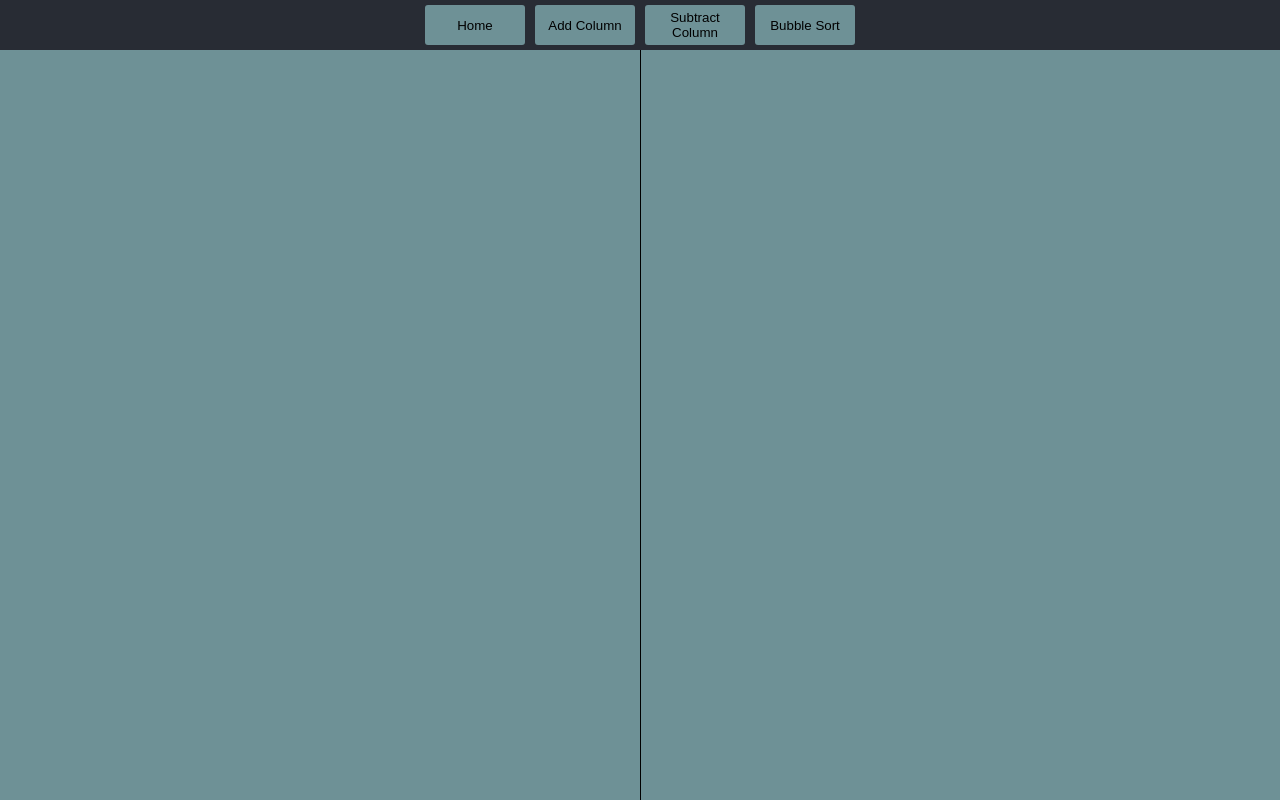
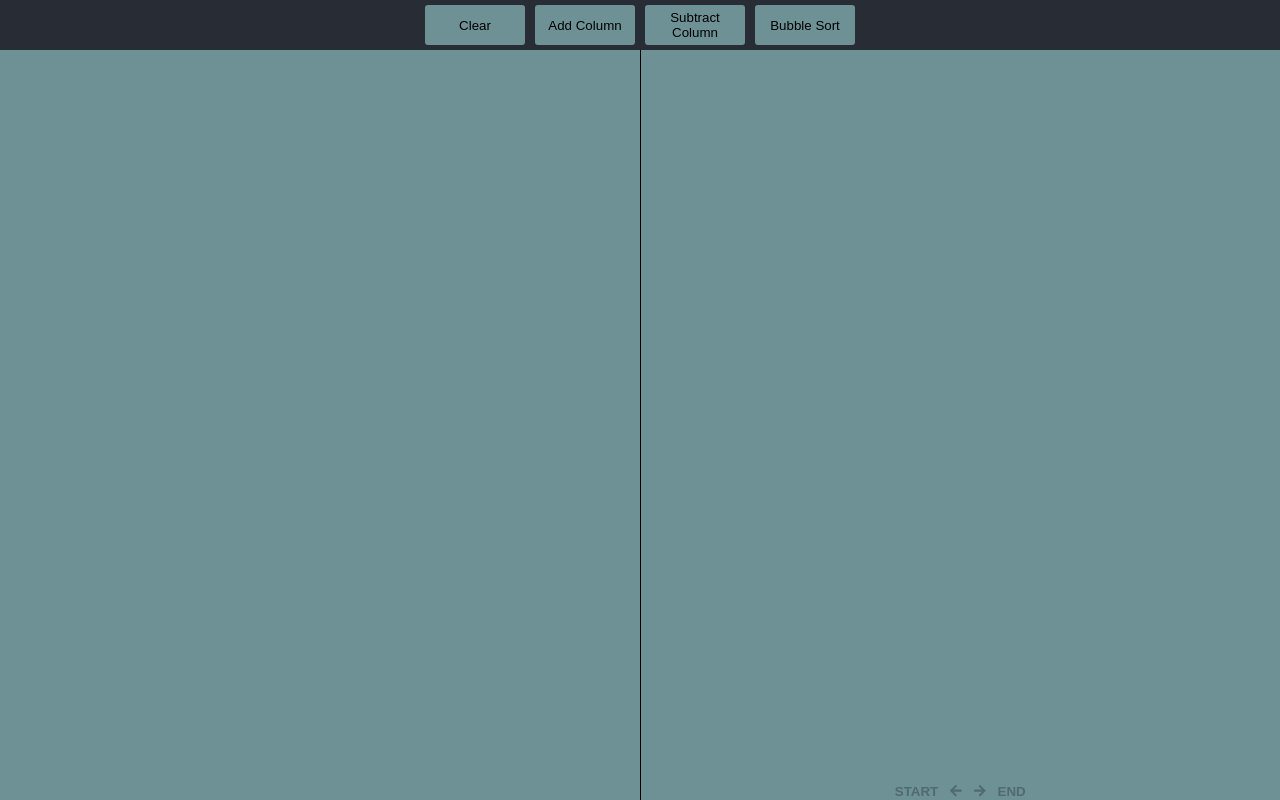
Before and after one commit to sm0ol/algoviz, a React (Create React App) app: page / in a window 1280 px wide. Built offline with nearby package versions, Linux system fonts and the light colour scheme.

Commit message:
Added History navigation functionality and Clear button instead of Home

```diff
--- a/package.json
+++ b/package.json
@@ -3,6 +3,9 @@
   "version": "0.1.0",
   "private": true,
   "dependencies": {
+    "@fortawesome/fontawesome-svg-core": "^1.2.25",
+    "@fortawesome/free-solid-svg-icons": "^5.11.2",
+    "@fortawesome/react-fontawesome": "^0.1.7",
     "react": "^16.11.0",
     "react-dom": "^16.11.0",
     "react-scripts": "3.2.0",
--- a/src/App.css
+++ b/src/App.css
@@ -73,9 +73,29 @@
   background-color: #6e9196;
   display: flex;
   flex: 1 1 50%;
+  flex-direction: column;
+  align-items: center;
+  justify-content: flex-end;
+}
+
+.history-button {
+  border: none;
+  background-color: transparent;
+  cursor: pointer;
+}
+
+.history-button:disabled {
+  cursor: auto;
+}
+
+.sorted-columns {
+  display: flex;
   flex-direction: row;
   align-items: flex-end;
-  justify-content: center;
+}
+
+.sorted-columns button {
+  display: none;
 }
 
 .algo-viz-column-container {
@@ -98,6 +118,7 @@
   border: none;
   background-color: transparent;
   cursor: pointer;
+  font-weight: bold;
 }
 
 .algo-viz-square {
--- a/src/App.js
+++ b/src/App.js
@@ -1,9 +1,12 @@
 import React from 'react';
-import logo from './logo.svg';
 import Navbar from './components/navbar';
-import VizBox from './components/vizbox';
 import VizColumn from './components/vizcolumn';
 import './App.css';
+import { library } from '@fortawesome/fontawesome-svg-core'
+import { FontAwesomeIcon } from '@fortawesome/react-fontawesome'
+import { faArrowLeft, faArrowRight } from '@fortawesome/free-solid-svg-icons'
+
+library.add(faArrowLeft, faArrowRight);
 
 class App extends React.Component {
   constructor(props){
@@ -14,10 +17,18 @@ class App extends React.Component {
       sortedColumnArr: []
     }
 
+    this.history = [];
+    this.historyTracker = 0;
+
     this.onAddBox = this.onAddBox.bind(this);
     this.handleAddColumn = this.handleAddColumn.bind(this);
     this.bubbleSort = this.bubbleSort.bind(this);
     this.switchColumns = this.switchColumns.bind(this);
+    this.incrementHistory = this.incrementHistory.bind(this);
+    this.decrementHistory = this.decrementHistory.bind(this);
+    this.clearContent = this.clearContent.bind(this);
+    this.goToStart = this.goToStart.bind(this);
+    this.goToEnd = this.goToEnd.bind(this);
   }
 
   onAddBox(colIndex, boxAmount) {
@@ -42,19 +53,23 @@ class App extends React.Component {
   bubbleSort(){
     let cols = [...this.state.columnArr];
     let len = cols.length;
+    this.history = [];
+    this.history.push([...cols]);
     for(let i = 0; i < len - 1; i++){
       for(let j = 0; j < len - 1; j++){
         if(cols[j].boxes.length > cols[j + 1].boxes.length) {
           let tmp = cols[j];
           cols[j] = cols[j + 1];
           cols[j + 1] = tmp;
+          this.history.push([...cols]);
         }
       }
     }
 
+    this.historyTracker = this.history.length - 1;
     this.setState({
-      sortedColumnArr: cols
-    }, () => console.log(this.state));
+      sortedColumnArr: [...cols]
+    });
   }
 
   switchColumns(col1, col2){
@@ -74,11 +89,48 @@ class App extends React.Component {
     });
   }
 
+  incrementHistory(){
+    this.historyTracker++;
+    this.setState({
+      sortedColumnArr: this.history[this.historyTracker]
+    });
+  }
+
+  goToEnd(){
+    this.historyTracker = this.history.length - 1;
+    this.setState({
+      sortedColumnArr: this.history[this.historyTracker]
+    });
+  }
+
+  decrementHistory(){
+    this.historyTracker--;
+    this.setState({
+      sortedColumnArr: this.history[this.historyTracker]
+    });
+  }
+
+  goToStart(){
+    this.historyTracker = 0;
+    this.setState({
+      sortedColumnArr: this.history[this.historyTracker]
+    });
+  }
+
+  clearContent(){
+    this.setState({
+      columnArr: [],
+      sortedColumnArr: []
+    });
+    this.history = [];
+    this.historyTracker = 0;
+  }
+
   render () {
 
     return (
       <div className="App">
-        <Navbar updateColumnArr={this.handleAddColumn} updateBoxArr={this.handleAddBox} boxArr={this.state.boxArr} columnArr={this.state.columnArr} bubbleSort={this.bubbleSort}/>
+        <Navbar updateColumnArr={this.handleAddColumn} updateBoxArr={this.handleAddBox} boxArr={this.state.boxArr} columnArr={this.state.columnArr} bubbleSort={this.bubbleSort} clearContent={this.clearContent}/>
         <div className="algo-viz-content">
           <div className="algo-viz-content-unsorted">
             {this.state.columnArr.map((col, index) => {
@@ -88,11 +140,19 @@ class App extends React.Component {
             })}
           </div>
           <div className="algo-viz-content-sorted">
-            {this.state.sortedColumnArr.map((col, index) => {
-              return (
-                <VizColumn key={index} index={index} column={this.state.sortedColumnArr[index]} onAddBox={this.onAddBox}/>
-              );
-            })}
+            <div className="sorted-columns">
+              {this.state.sortedColumnArr.map((col, index) => {
+                return (
+                  <VizColumn key={index + 'sorted'} index={index} column={this.state.sortedColumnArr[index]}/>
+                );
+              })}
+            </div>
+            <div className="algo-history-buttons">
+              <button className="history-button" style={{fontWeight: `bold`}} disabled={this.historyTracker === 0} onClick={this.goToStart}>START</button>
+              <button className="history-button" disabled={this.historyTracker === 0} onClick={this.decrementHistory}><FontAwesomeIcon icon={faArrowLeft}></FontAwesomeIcon></button>
+              <button className="history-button" disabled={this.historyTracker === this.history.length - 1 || this.history.length === 0} onClick={this.incrementHistory}><FontAwesomeIcon icon={faArrowRight}></FontAwesomeIcon></button>
+              <button className="history-button" style={{fontWeight: `bold`}} disabled={this.historyTracker === this.history.length - 1 || this.history.length === 0} onClick={this.goToEnd}>END</button>
+            </div>
           </div>
         </div>
       </div>
--- a/src/components/navbar.js
+++ b/src/components/navbar.js
@@ -10,6 +10,7 @@ class Navbar extends React.Component {
         this.addColumn = this.addColumn.bind(this);
         this.subtractColumn = this.subtractColumn.bind(this);
         this.bubbleSort = this.bubbleSort.bind(this);
+        this.clearContent = this.clearContent.bind(this);
     }
 
     addBox(e){
@@ -36,10 +37,14 @@ class Navbar extends React.Component {
         this.props.bubbleSort();
     }
 
+    clearContent(){
+        this.props.clearContent();
+    }
+
     render () {
         return (
             <div className="algo-navbar">
-                <button className="algo-navbar-button">Home</button>
+                <button className="algo-navbar-button" onClick={this.clearContent}>Clear</button>
                 <button className="algo-navbar-button" onClick={this.addColumn}>Add Column</button>
                 <button className="algo-navbar-button" onClick={this.subtractColumn}>Subtract Column</button>
                 <button className="algo-navbar-button" onClick={this.bubbleSort}>Bubble Sort</button>
--- a/src/components/vizcolumn.js
+++ b/src/components/vizcolumn.js
@@ -55,7 +55,6 @@ class VizColumn extends React.Component {
         return (
             <div className="algo-viz-column-container">
                 <div className="algo-viz-column">
-                    {console.log('Rendering these boxes: ', this.state.boxArr)}
                     {this.state.boxArr.map(item => {
                         return (
                             <VizBox key={item}/>
```
Also changed, not shown: 1 other file (tests, documents, lock files or other folders).
